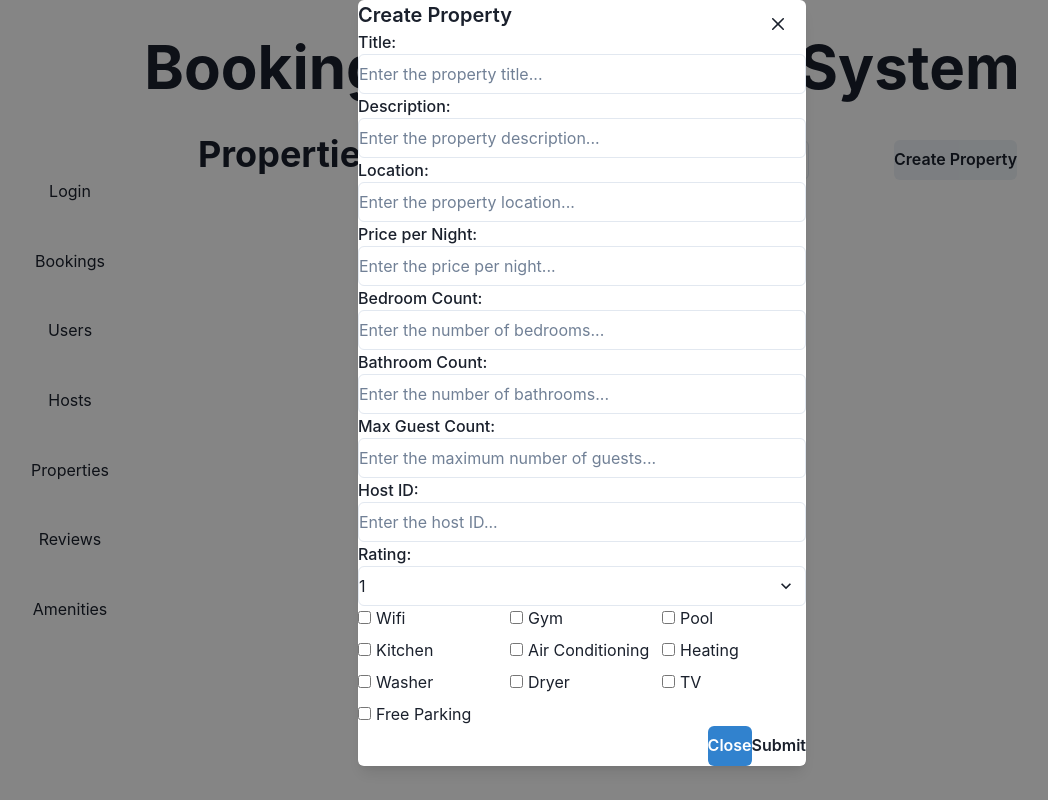
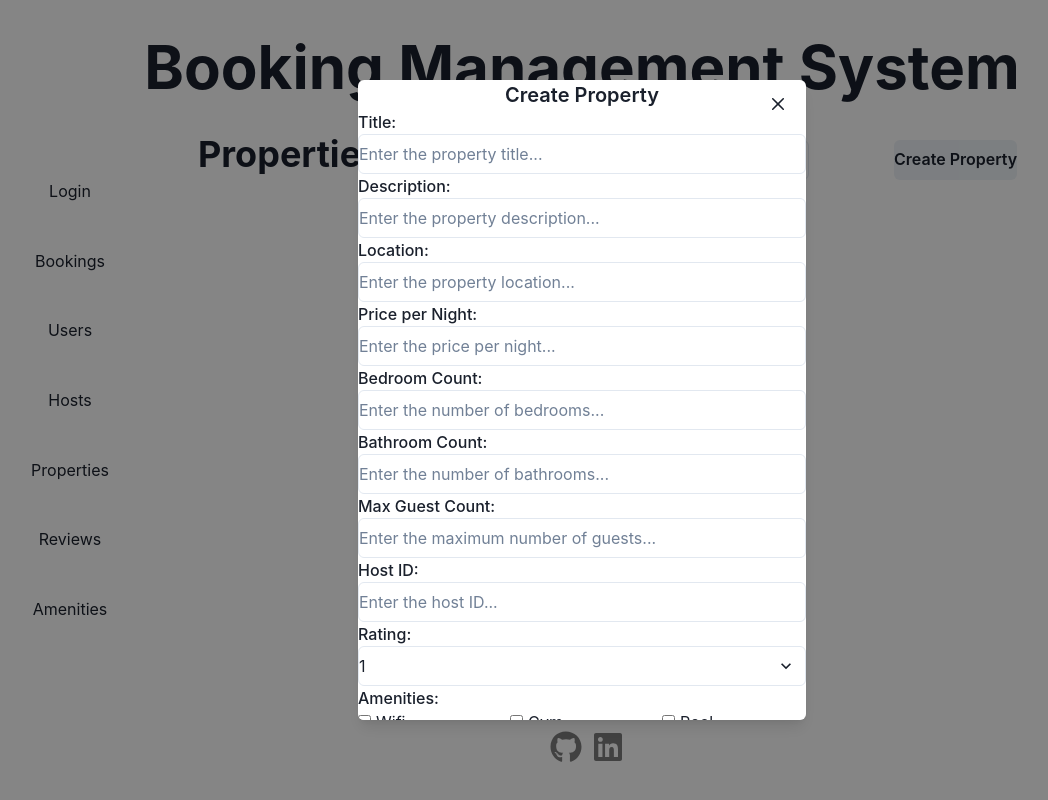
Before and after one commit to patrick1410/booking_management_system, a React (Vite) app: page /properties in a window 1280 px wide. Both pictures are taken after typing "Sample" into the empty fields and a click on the button "Create Property". Shown: the whole page, without its empty margins (58-1106 px from the left). Built offline with nearby package versions, Linux system fonts and the light colour scheme; data requests are answered from the project's data file.

Commit message:
Additions: - Added some styles - Added labels for amenities in modals - Modified the "save" btn in Editproperty

```diff
--- a/src/components/css/root.css
+++ b/src/components/css/root.css
@@ -25,6 +25,23 @@
   margin-bottom: 10px !important;
 }
 
+/* Modal styles */
+.chakra-modal__content-container.css-1u2cvaz {
+  display: flex;
+  justify-content: center;
+  align-items: center;
+}
+
+.chakra-modal__header.css-9fgtzh {
+  text-align: center;
+}
+
+.chakra-modal__footer.css-k0waxj {
+  display: flex;
+  justify-content: center;
+  align-items: center;
+}
+
 /* Icon styles */
 .github-icon,
 .linkedin-icon {
--- a/src/components/properties/CreateProperty.tsx
+++ b/src/components/properties/CreateProperty.tsx
@@ -72,7 +72,7 @@ export const CreateProperty = () => {
       <Button onClick={onOpen}>Create Property</Button>
       <Modal isOpen={isOpen} onClose={onClose}>
         <ModalOverlay />
-        <ModalContent>
+        <ModalContent maxH="80vh" overflow="auto">
           <ModalHeader>Create Property</ModalHeader>
           <ModalCloseButton />
 
@@ -166,6 +166,7 @@ export const CreateProperty = () => {
                 <option value={4}>4</option>
                 <option value={5}>5</option>
               </Select>
+              <FormLabel>Amenities:</FormLabel>
               <SimpleGrid columns={3} gap={2}>
                 {amenities?.map((amenity, i) => (
                   <Box key={i}>
--- a/src/components/properties/EditProperty.tsx
+++ b/src/components/properties/EditProperty.tsx
@@ -97,7 +97,7 @@ export const EditProperty: React.FC<EditPropertyProps> = ({ id }) => {
       <Button onClick={onOpen}>Edit Property</Button>
       <Modal isOpen={isOpen} onClose={onClose}>
         <ModalOverlay />
-        <ModalContent>
+        <ModalContent maxH="80vh" overflow="auto">
           <ModalHeader>Edit Property</ModalHeader>
           <ModalCloseButton />
 
@@ -191,6 +191,7 @@ export const EditProperty: React.FC<EditPropertyProps> = ({ id }) => {
                 <option value={4}>4</option>
                 <option value={5}>5</option>
               </Select>
+              <FormLabel>Amenities:</FormLabel>
               <SimpleGrid columns={3} gap={2}>
                 {amenities?.map((amenity, i) => (
                   <Box key={i}>
@@ -214,7 +215,7 @@ export const EditProperty: React.FC<EditPropertyProps> = ({ id }) => {
               Close
             </Button>
             <Button onClick={handleSubmit(editProperty)} variant="ghost">
-              Submit
+              Save
             </Button>
           </ModalFooter>
         </ModalContent>
```
